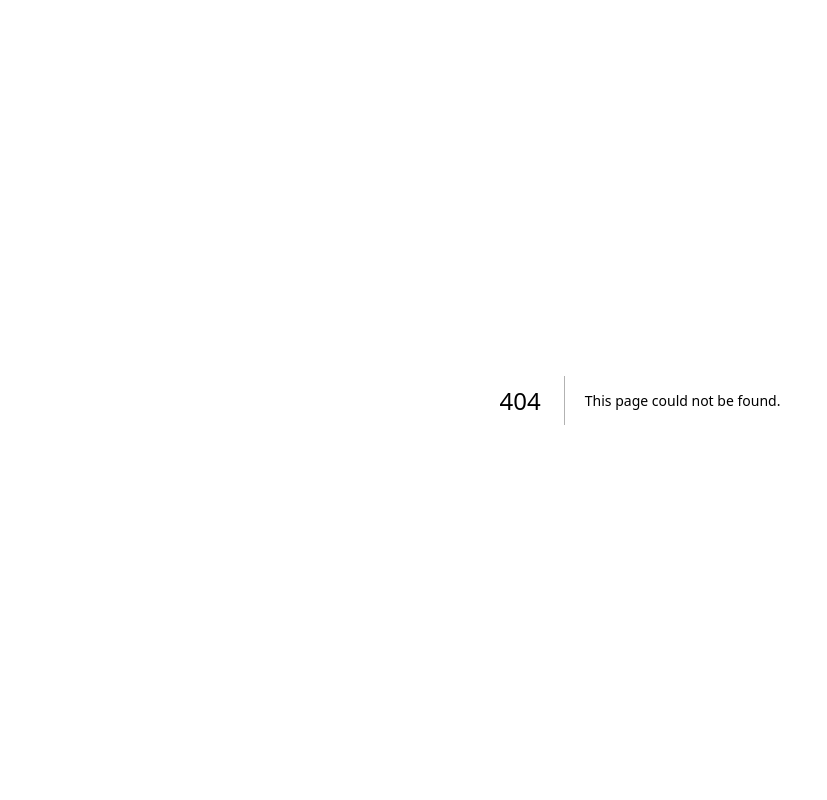
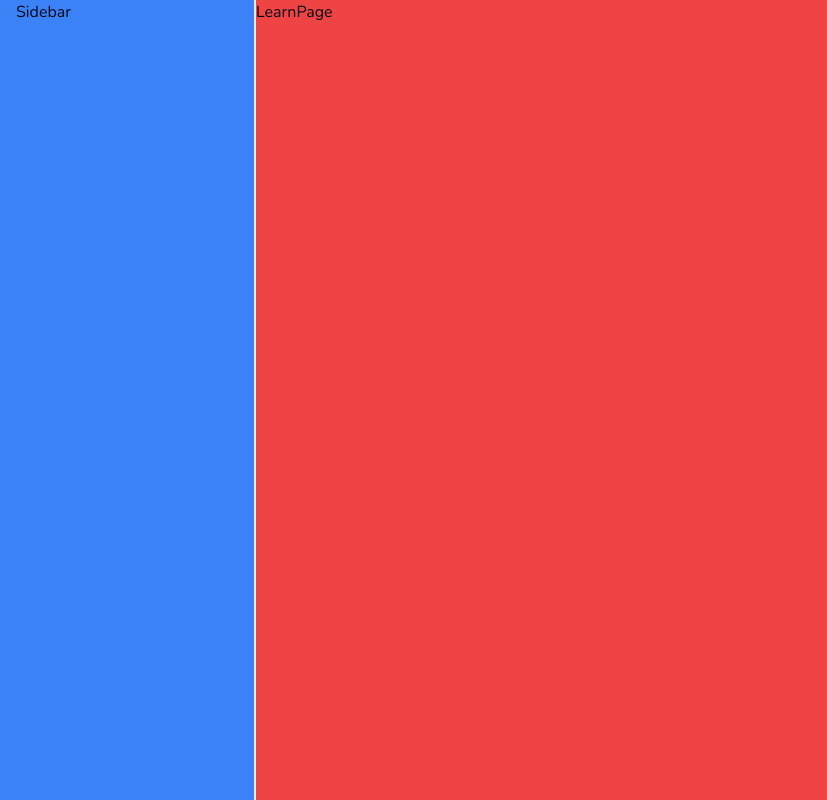
Before and after one commit to tsolutionsx/duolingo-clone, a Next.js app: page /learn in a window 1280 px wide. Before the commit this address had no page. Shown: the whole page, without its empty margins (0-827 px from the left). Built offline with nearby package versions, Linux system fonts and the light colour scheme.

Commit message:
main site layout created

```diff
--- /dev/null
+++ b/app/(main)/layout.tsx
@@ -0,0 +1,18 @@
+import type { PropsWithChildren } from "react";
+
+import { MobileHeader } from "@/components/mobile-header";
+import { Sidebar } from "@/components/sidebar";
+
+const MainLayout = ({ children }: PropsWithChildren) => {
+  return (
+    <>
+      <MobileHeader />
+      <Sidebar className="hidden lg:flex" />
+      <main className="lg:pl-[256px] h-full pt-[50px] lg:pt-0">
+        <div className="bg-red-500 h-full">{children}</div>
+      </main>
+    </>
+  );
+};
+
+export default MainLayout;
--- /dev/null
+++ b/app/(main)/learn/page.tsx
@@ -0,0 +1,5 @@
+const LearnPage = () => {
+  return <div>LearnPage</div>;
+};
+
+export default LearnPage;
--- /dev/null
+++ b/components/mobile-header.tsx
@@ -0,0 +1,9 @@
+import { MobileSidebar } from "./mobile-sidebar";
+
+export const MobileHeader = () => {
+  return (
+    <nav className="lg:hidden px-4 h-[50px] flex items-center bg-yellow-500 border-b fixed top-0 w-full z-50">
+      <MobileSidebar />
+    </nav>
+  );
+};
--- /dev/null
+++ b/components/mobile-sidebar.tsx
@@ -0,0 +1,19 @@
+import { Menu } from "lucide-react";
+
+import { Sheet, SheetContent, SheetTrigger } from "@/components/ui/sheet";
+
+import { Sidebar } from "./sidebar";
+
+export const MobileSidebar = () => {
+  return (
+    <Sheet>
+      <SheetTrigger>
+        <Menu className="text-white" />
+      </SheetTrigger>
+
+      <SheetContent className="p-0 z-[100]" side="left">
+        <Sidebar />
+      </SheetContent>
+    </Sheet>
+  );
+};
--- /dev/null
+++ b/components/sidebar.tsx
@@ -0,0 +1,18 @@
+import { cn } from "@/lib/utils";
+
+type SidebarProps = {
+  className?: string;
+};
+
+export const Sidebar = ({ className }: SidebarProps) => {
+  return (
+    <div
+      className={cn(
+        "bg-blue-500 h-full lg:w-[256px] lg:fixed flex left-0 top-0 px-4 border-r-2 flex-col",
+        className
+      )}
+    >
+      Sidebar
+    </div>
+  );
+};
```
